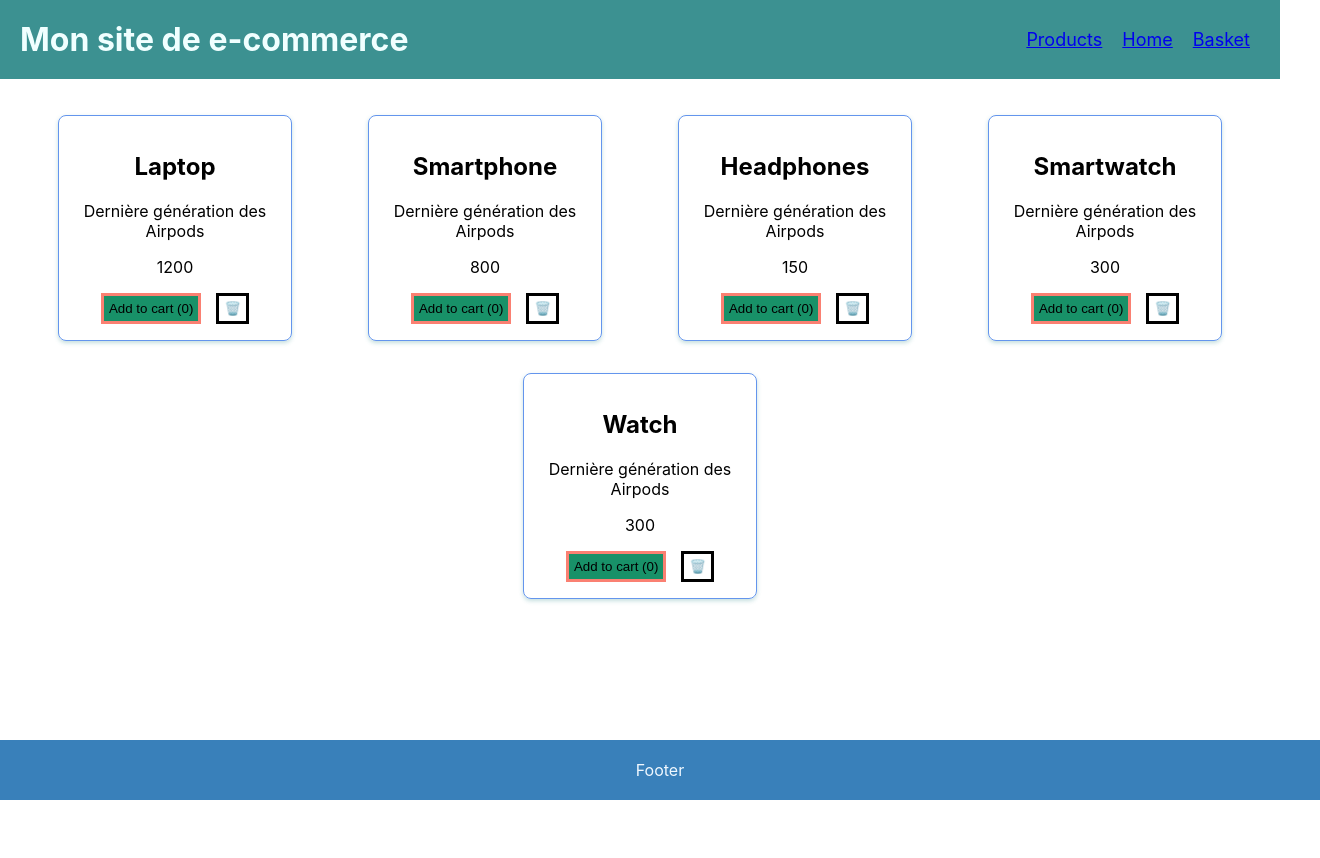
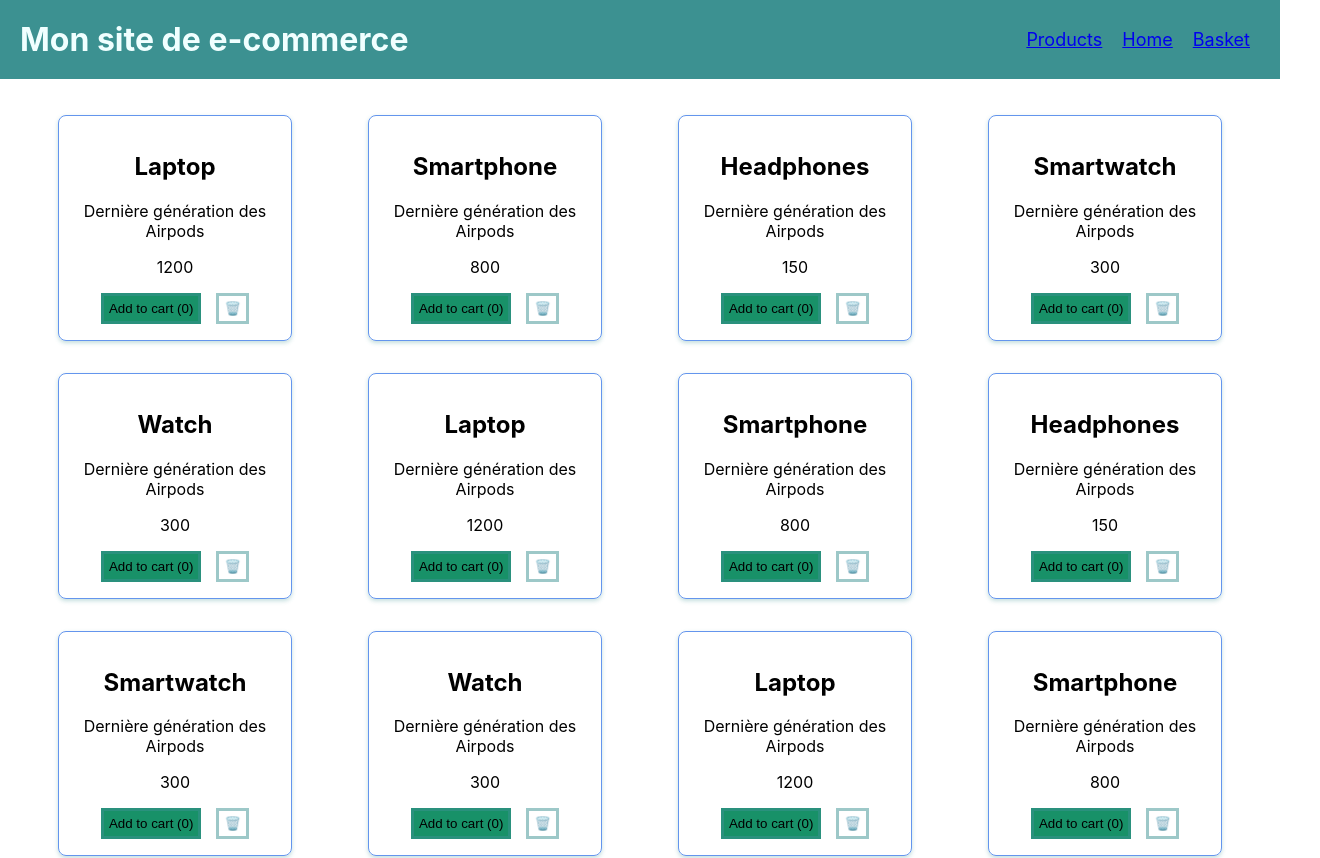
Before and after one commit to Marjo14/ecomm, a React (Create React App) app: page /products in a window 1280 px wide. Shown: the top 858 px of the page, 1320 px wide, since content can reach past the window. Before the commit the page ends 800 px from the top, so only its background shows below. Built offline with nearby package versions, Linux system fonts and the light colour scheme.

Commit message:
Add more product Database.json

```diff
--- a/src/App.css
+++ b/src/App.css
@@ -34,7 +34,7 @@ ul li {
 }
 
 .footer {
-  position: fixed;
+  position: relative;
   bottom: 0;
   width: 100%;
   background-color: rgb(57, 128, 186);
@@ -76,12 +76,11 @@ ul li {
   text-align: center;
 
 }
-
 .product_card button {
   background-color: rgb(24, 145, 104);
   text-align: left;
   border-color: rgb(120, 120, 53) ;
-  border: solid salmon;
+  border: solid rgba(60, 145, 145, 0.5);
   color: black;
   padding: 5px;
 
@@ -93,5 +92,13 @@ ul li {
 .product_card .remove-button {
   margin-left: 5px; /* Ajoute un espace à gauche du bouton de suppression */
   background-color: white;
-  border-color: black;
+  border-color: rgba(60, 145, 145, 0.5);
 }
+
+.product_card .add-button:hover {
+  box-shadow: 0 4px 8px rgba(60, 145, 145, 0.5);
+}
+
+.product_card .remove-button:hover {
+  box-shadow: 0 4px 8px rgba(60, 145, 145, 0.5);
+}
--- a/src/data/produits.json
+++ b/src/data/produits.json
@@ -3,5 +3,15 @@
     { "id": 2, "name": "Smartphone", "price": 800, "description":"Dernière génération des Airpods" },
     { "id": 3, "name": "Headphones", "price": 150, "description":"Dernière génération des Airpods" },
     { "id": 4, "name": "Smartwatch", "price": 300, "description":"Dernière génération des Airpods" },
-    { "id": 5, "name": "Watch", "price": 300, "description":"Dernière génération des Airpods" }
+    { "id": 5, "name": "Watch", "price": 300, "description":"Dernière génération des Airpods" },
+    { "id": 6, "name": "Laptop", "price": 1200, "description":"Dernière génération des Airpods" },
+    { "id": 7, "name": "Smartphone", "price": 800, "description":"Dernière génération des Airpods" },
+    { "id": 8, "name": "Headphones", "price": 150, "description":"Dernière génération des Airpods" },
+    { "id": 9, "name": "Smartwatch", "price": 300, "description":"Dernière génération des Airpods" },
+    { "id": 10, "name": "Watch", "price": 300, "description":"Dernière génération des Airpods" },
+    { "id": 11, "name": "Laptop", "price": 1200, "description":"Dernière génération des Airpods" },
+    { "id": 12, "name": "Smartphone", "price": 800, "description":"Dernière génération des Airpods" },
+    { "id": 13, "name": "Headphones", "price": 150, "description":"Dernière génération des Airpods" },
+    { "id": 14, "name": "Smartwatch", "price": 300, "description":"Dernière génération des Airpods" },
+    { "id": 15, "name": "Watch", "price": 300, "description":"Dernière génération des Airpods" }
 ]
```
